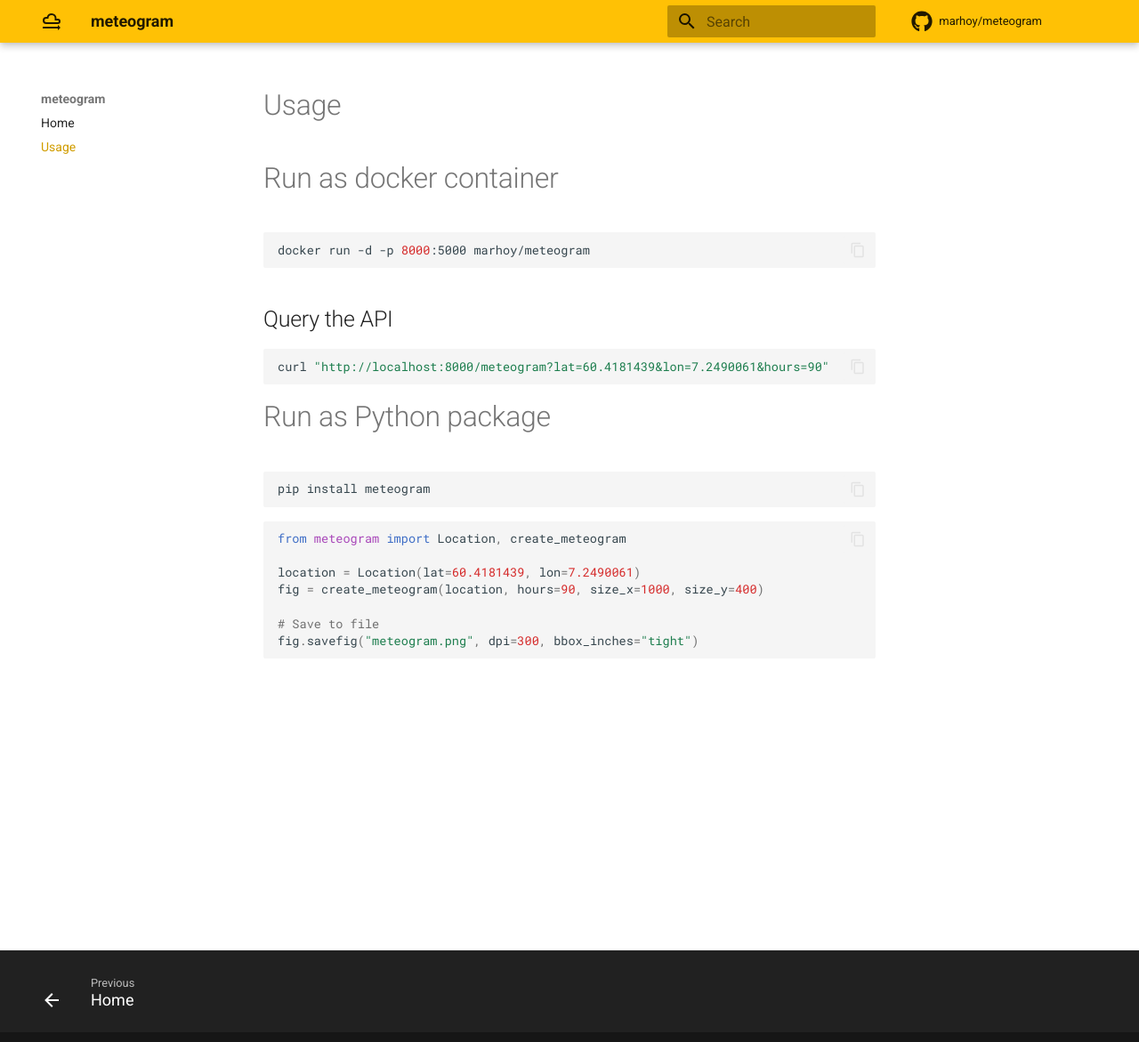
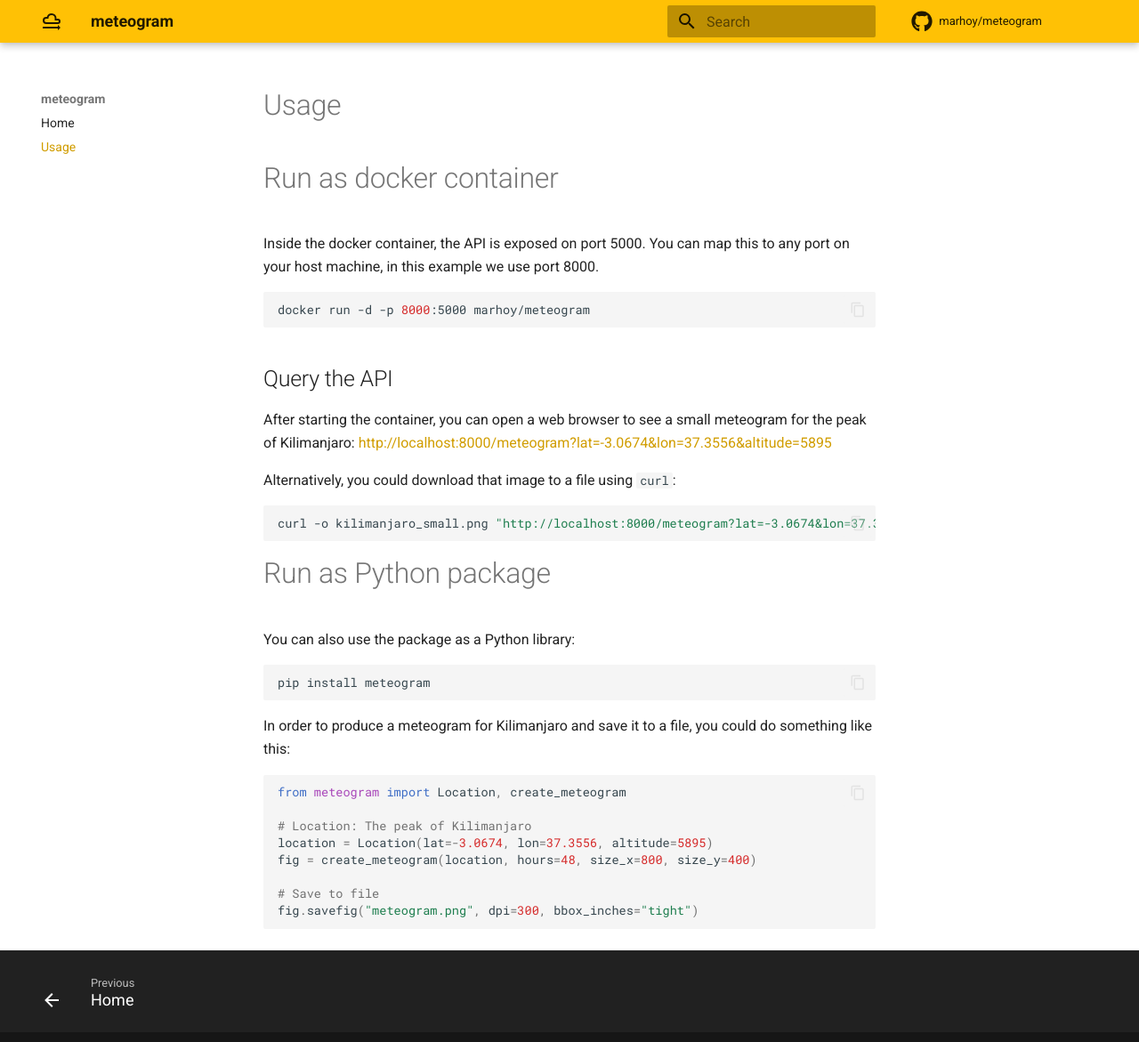
Before and after one commit to marhoy/meteogram, an MkDocs documentation site: the page built from docs/usage.md, in a window 1280 px wide and 1184 px high. Shown: the top 1171 px of the window at 89% size. Built offline with MkDocs 1.6.1 and Material for MkDocs 9.7.7, drawn with Linux system fonts in a browser that asks for light colours; comment, search, counter and statistics services are not loaded.

Commit message:
Update docs

````diff
--- a/docs/usage.md
+++ b/docs/usage.md
@@ -1,6 +1,9 @@
 # Usage
 
 # Run as docker container
+
+Inside the docker container, the API is exposed on port 5000. You can map this to any
+port on your host machine, in this example we use port 8000.
 
 ```bash
 docker run -d -p 8000:5000 marhoy/meteogram
@@ -8,21 +11,33 @@ docker run -d -p 8000:5000 marhoy/meteogram
 
 ## Query the API
 
+After starting the container, you can open a web browser to see a small meteogram for
+the peak of Kilimanjaro:
+<http://localhost:8000/meteogram?lat=-3.0674&lon=37.3556&altitude=5895>
+
+Alternatively, you could download that image to a file using `curl`:
+
 ```bash
-curl "http://localhost:8000/meteogram?lat=60.4181439&lon=7.2490061&hours=90"
+curl -o kilimanjaro_small.png "http://localhost:8000/meteogram?lat=-3.0674&lon=37.3556&altitude=5895"
 ```
 
 # Run as Python package
+
+You can also use the package as a Python library:
 
 ```bash
 pip install meteogram
 ```
 
+In order to produce a meteogram for Kilimanjaro and save it to a file, you could do
+something like this:
+
 ```python
 from meteogram import Location, create_meteogram
 
-location = Location(lat=60.4181439, lon=7.2490061)
-fig = create_meteogram(location, hours=90, size_x=1000, size_y=400)
+# Location: The peak of Kilimanjaro
+location = Location(lat=-3.0674, lon=37.3556, altitude=5895)
+fig = create_meteogram(location, hours=48, size_x=800, size_y=400)
 
 # Save to file
 fig.savefig("meteogram.png", dpi=300, bbox_inches="tight")
````
